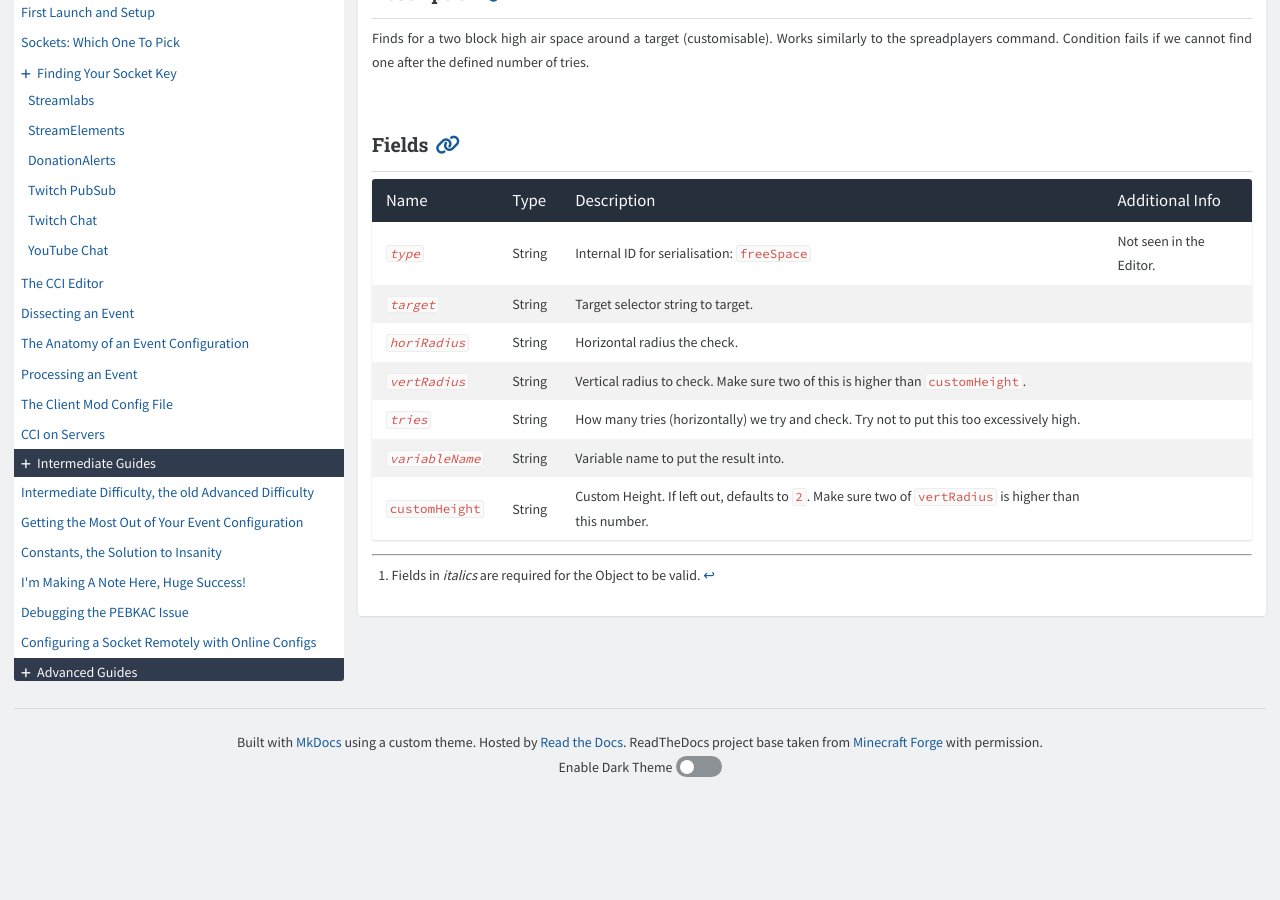
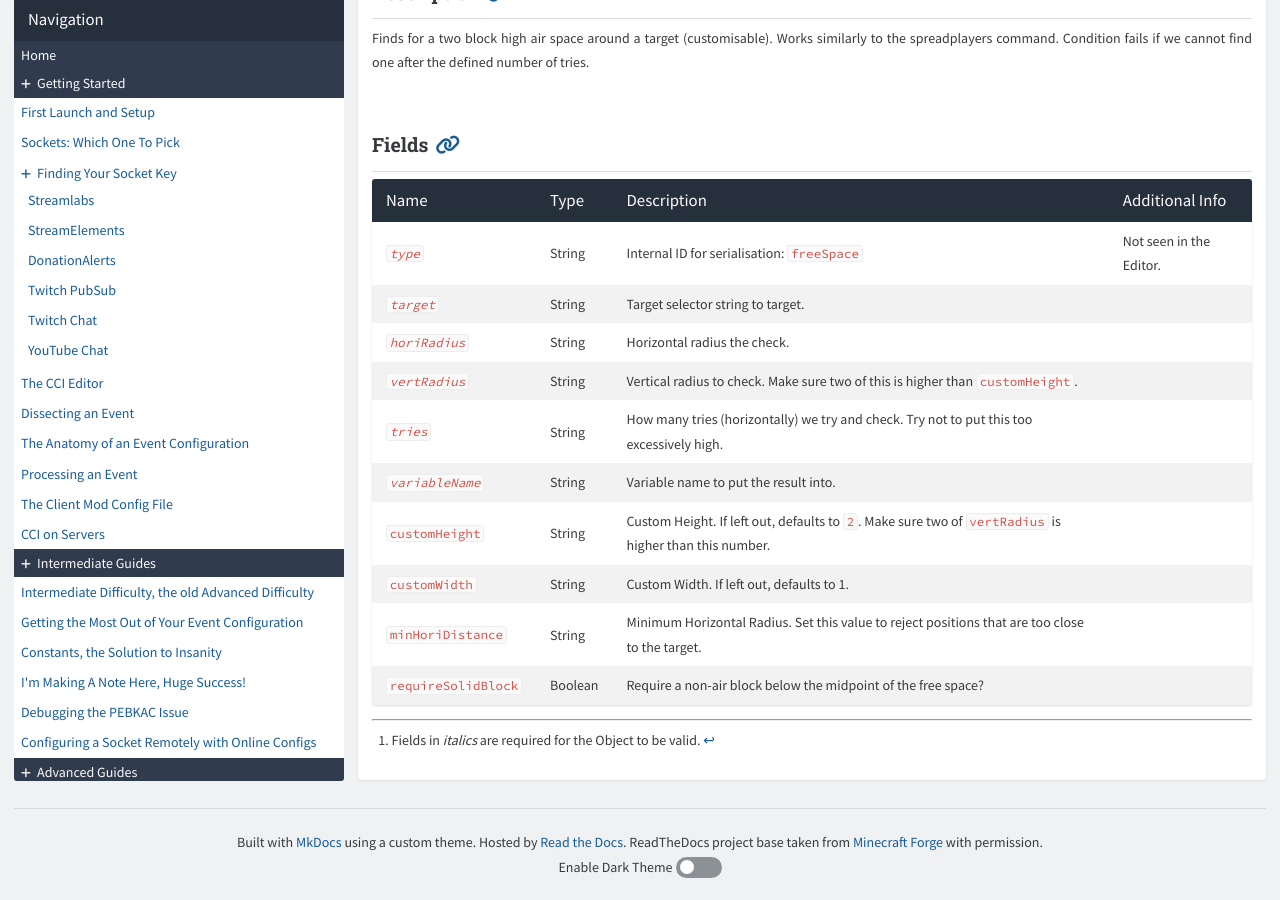
Before and after one commit to iChun/ContentCreatorIntegration-IssuesAndDocumentation, an MkDocs documentation site: the page built from docs/components/config/condition/TwoHighSpaceCondition.md, in a window 1280 px wide and 900 px high, scrolled down 214 px. Built offline with MkDocs 1.6.1, drawn with Linux system fonts in a browser that asks for light colours; nearby versions of some CDN libraries; before the commit the page ends 1014 px from its top, so only the background shows below that.

Commit message:
Add extra options to TwoHighSpaceCondition

```diff
--- a/docs/components/config/condition/TwoHighSpaceCondition.md
+++ b/docs/components/config/condition/TwoHighSpaceCondition.md
@@ -18,6 +18,9 @@ Finds for a two block high air space around a target (customisable). Works simil
 | *`tries`* | String |      How many tries (horizontally) we try and check. Try not to put this too excessively high.       |                 |
 | *`variableName`* | String |      Variable name to put the result into.       |                 |
 | `customHeight` | String |      Custom Height. If left out, defaults to `2`. Make sure two of `vertRadius` is higher than this number.       |                 |
+| `customWidth` | String | Custom Width. If left out, defaults to 1. | |
+| `minHoriDistance` | String | Minimum Horizontal Radius. Set this value to reject positions that are too close to the target. | |
+| `requireSolidBlock` | Boolean | Require a non-air block below the midpoint of the free space? | |
 
 ///Footnotes Go Here///
 
```
